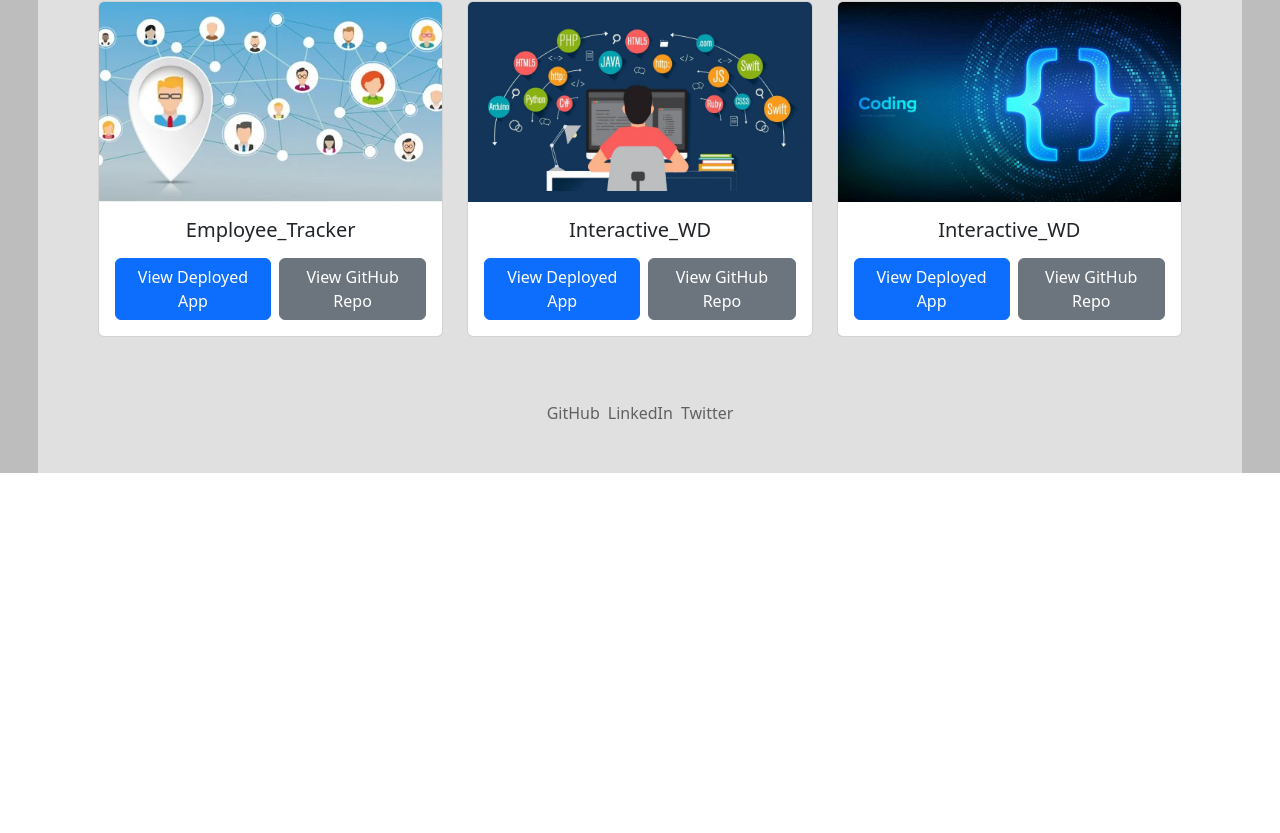
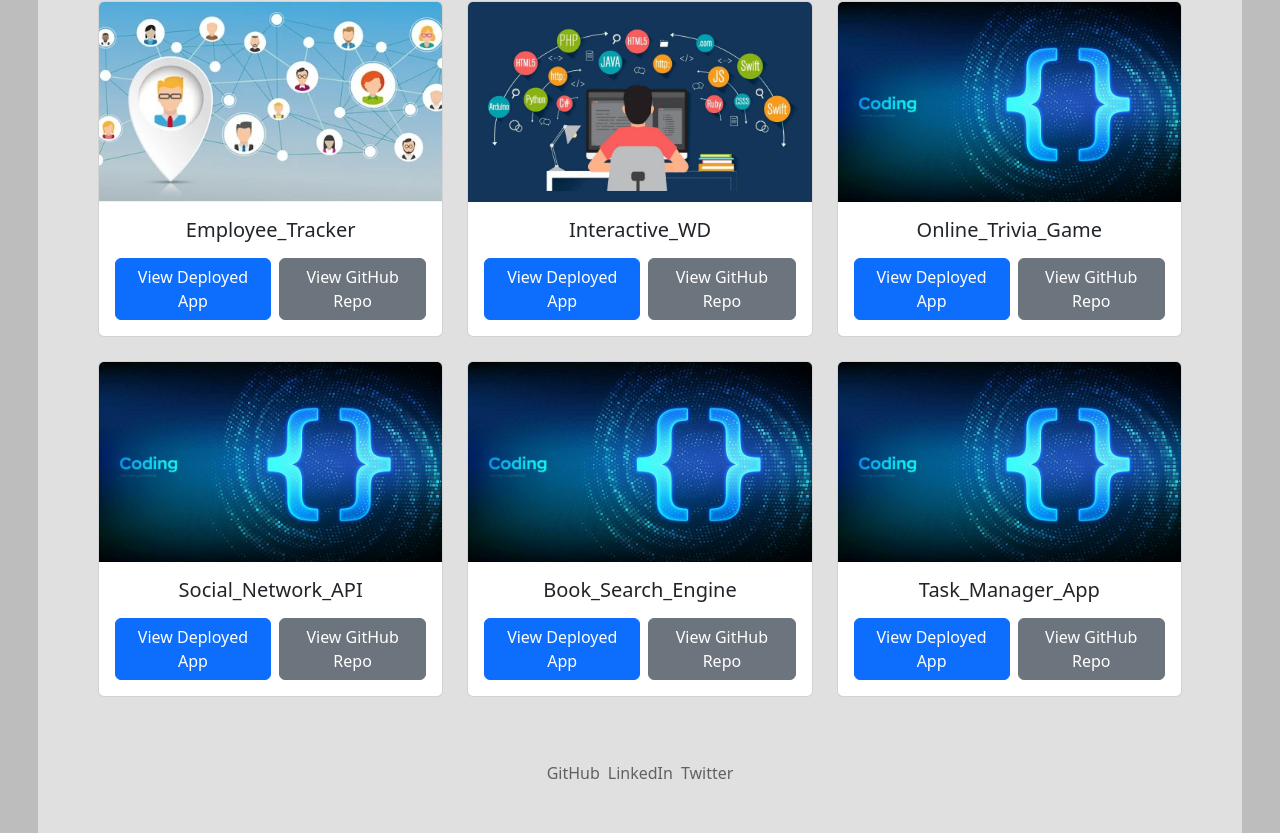
Before and after one commit to gamalmubarak/Gamal_portfolio, a React (Vite) app: page /portfolio in a window 1280 px wide. Shown: the part 644-1477 px from the top of the page. Before the commit the page ends 1117 px from the top, so only its background shows below. Built offline with nearby package versions, Linux system fonts and the light colour scheme.

Commit message:
add projects

```diff
--- a/src/pages/Portfolio.jsx
+++ b/src/pages/Portfolio.jsx
@@ -34,10 +34,28 @@ const Portfolio = () => {
       repoLink: 'https://github.com/chicalauren/Interactive_WD'
     },
     {
-      title: 'Interactive_WD',
+      title: 'Online_Trivia_Game',
       image: '/image/coding1.jpg',
-      deployedLink: 'https://chicalauren.github.io/Interactive_WD/',
-      repoLink: 'https://github.com/chicalauren/Interactive_WD'
+      deployedLink: 'https://onlinetriviagame-2qkt.onrender.com/',
+      repoLink: 'https://github.com/Liz-Melcher/OnlineTriviaGame'
+    },
+      {
+      title: 'Social_Network_API',
+      image: '/image/coding1.jpg',
+      deployedLink: 'https://drive.google.com/file/d/1lAw5l_4pq7zVt32BplvSkp3osO9SpH6D/view',
+      repoLink: 'https://github.com/gamalmubarak/Social_Network_API'
+    },
+      {
+      title: 'Book_Search_Engine',
+      image: '/image/coding1.jpg',
+      deployedLink: 'https://book-search-engine-f5u2.onrender.com/',
+      repoLink: 'https://github.com/gamalmubarak/Book_Search_Engine'
+    },
+      {
+      title: 'Task_Manager_App',
+      image: '/image/coding1.jpg',
+      deployedLink: 'https://task-manager-app-qfzm.onrender.com/',
+      repoLink: 'https://github.com/lobungen/Task-Manager-App'
     },
   ];
 
```
